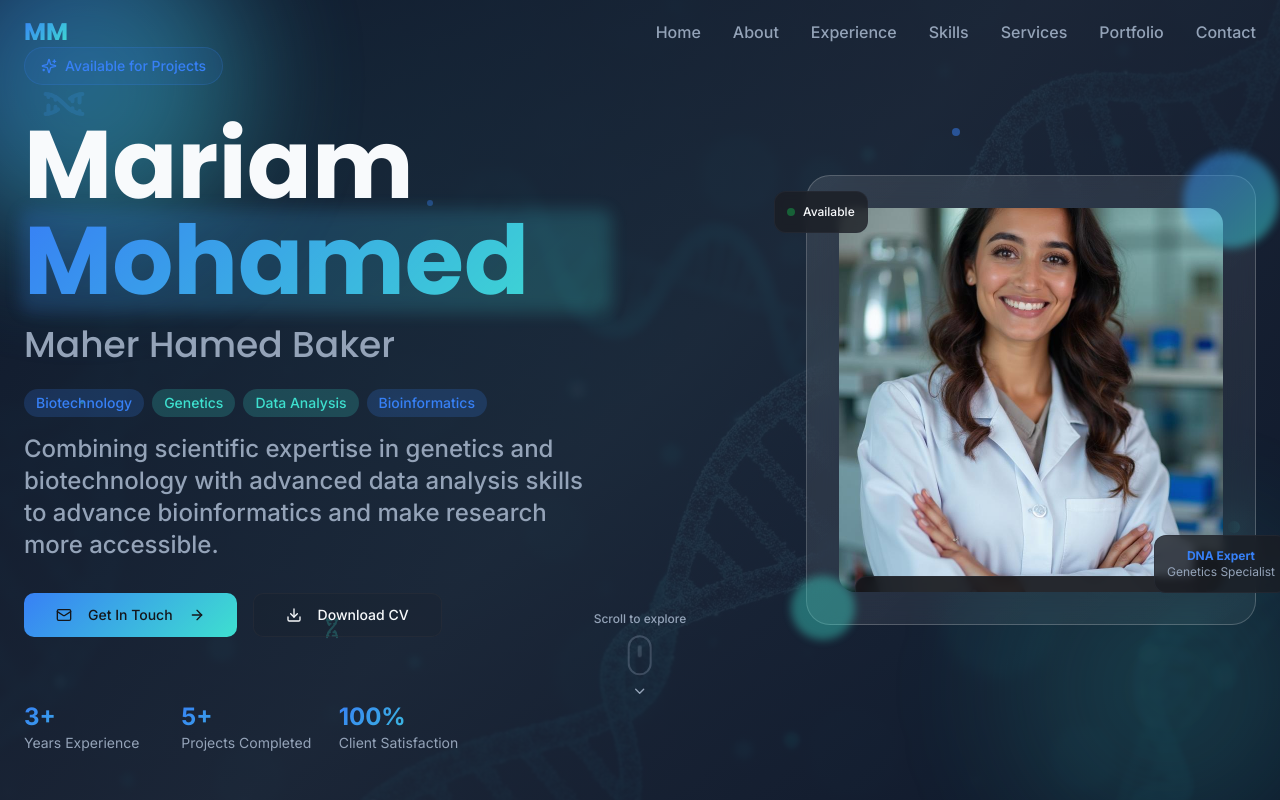
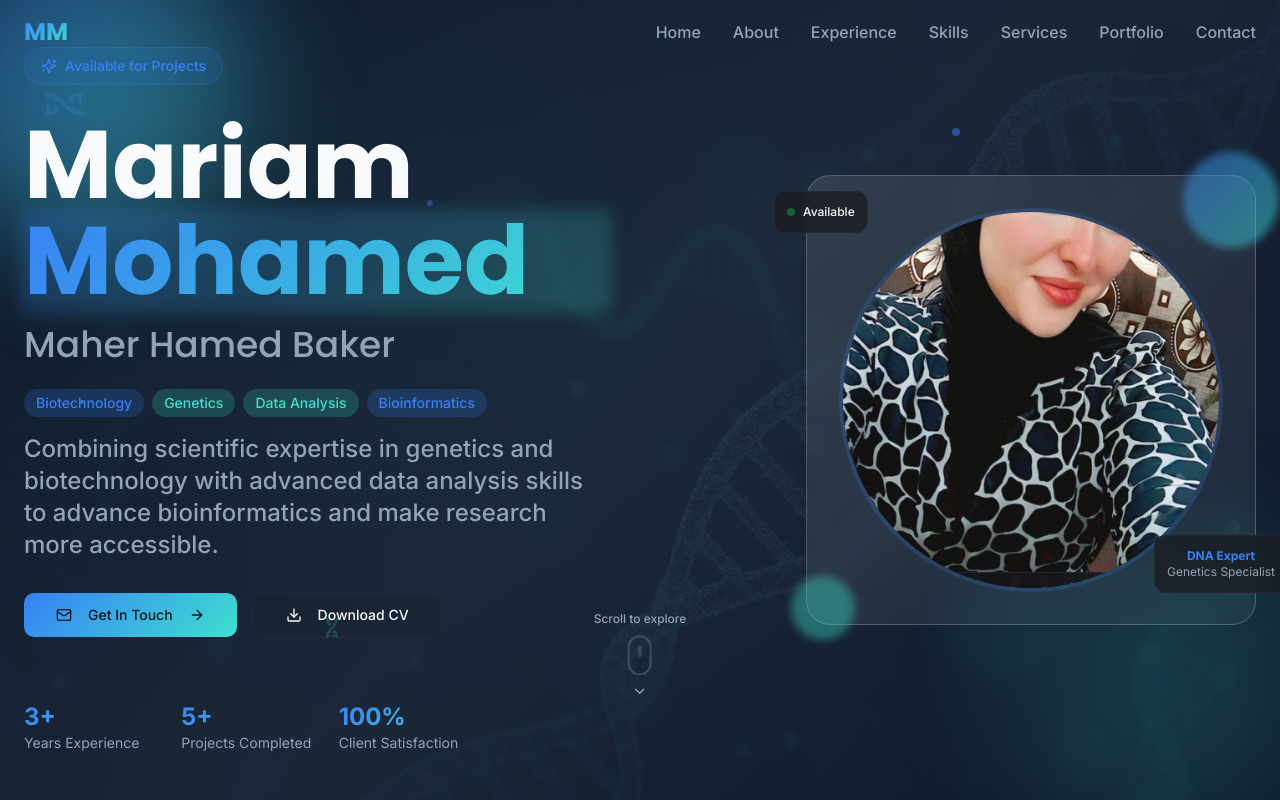
Before and after one commit to mariammohammd/mariam2004, a React (Vite) app: page / in a window 1280 px wide. Shown: the top 800 px of the page. Built offline with nearby package versions, Linux system fonts and the light colour scheme.

Commit message:
Add profile picture to hero
Update hero section with circular mask profile picture from provided URL.

```diff
--- a/src/components/Hero.tsx
+++ b/src/components/Hero.tsx
@@ -1,6 +1,6 @@
 import { Button } from '@/components/ui/button';
 import { ChevronDown, Download, Mail, ArrowRight, Sparkles, Dna } from 'lucide-react';
-import mariamProfile from '@/assets/mariam-profile.jpg';
+import mariamProfile from '@/assets/mariam-profile-new.jpg';
 import biotechBg from '@/assets/biotech-hero-bg.jpg';
 
 const Hero = () => {
@@ -118,7 +118,7 @@ const Hero = () => {
               {/* Glassmorphism Container */}
               <div className="relative p-8 backdrop-blur-lg bg-gradient-to-br from-white/10 to-white/5 rounded-3xl border border-white/20">
                 {/* Profile Image */}
-                <div className="w-80 h-80 lg:w-96 lg:h-96 rounded-2xl overflow-hidden relative group">
+                <div className="w-80 h-80 lg:w-96 lg:h-96 rounded-full overflow-hidden relative group border-4 border-primary/20">
                   <img
                     src={mariamProfile}
                     alt="Mariam Mohamed Maher Hamed Baker - Biotechnology Specialist"
```
Also changed, not shown: src/assets/mariam-profile-new.jpg (added).
